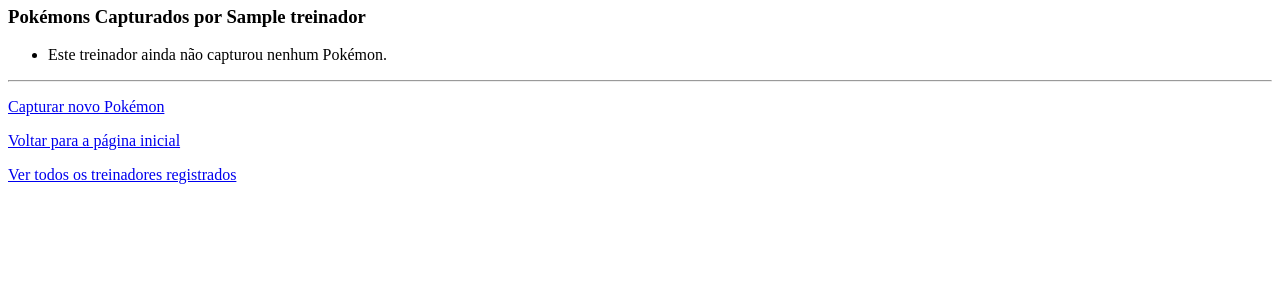
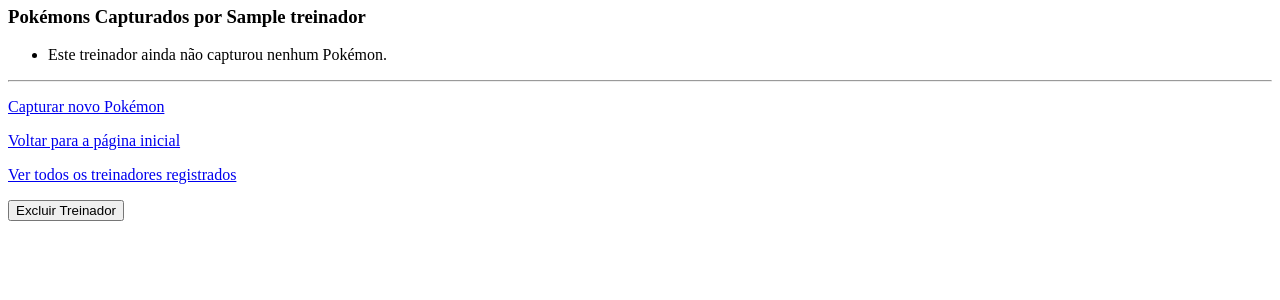
Before and after one commit to olucasfl/wsBackend-Fabrica25.2, a Django app: page /perfil/1/ in a window 1280 px wide. Shown: the part 138-438 px from the top of the page. Run offline with Django 5.2, Linux system fonts and the light colour scheme; tables that the repository leaves empty hold one stand-in row (values such as "Sample post"); data that the repository does not hold is empty.

Commit message:
DELETE individual de pokemon e treinador em cascade

```diff
--- a/pokemons/urls.py
+++ b/pokemons/urls.py
@@ -1,8 +1,9 @@
 from django.urls import path
-from .views import CapturarPokemonView
+from .views import CapturarPokemonView, DeletarPokemonView
 
 app_name = 'pokemons'
 
 urlpatterns = [
     path('captura/<int:treinador_id>/', CapturarPokemonView.as_view(), name='captura'),
+    path('<int:treinador_id>/delete/<int:pokemon_id>/', DeletarPokemonView.as_view(), name='delete'),
 ]
--- a/treinadores/templates/perfil.html
+++ b/treinadores/templates/perfil.html
@@ -16,6 +16,11 @@
     <br />
     <img src="{{ p.sprite }}" alt="{{ p.nome }}" style="width: 80px; height: 80px" />
     {% endif %}
+
+    <form method="post" action="{% url 'pokemons:delete' treinador.id p.id %}" style="display:inline;">
+      {% csrf_token %}
+      <button type="submit">Excluir</button>
+    </form>
   </li>
   {% empty %}
   <li>Este treinador ainda não capturou nenhum Pokémon.</li>
@@ -30,4 +35,8 @@
   </p>
   <p><a href="{% url 'treinadores:home' %}">Voltar para a página inicial</a></p>
   <p><a href="{% url 'treinadores:lista' %}">Ver todos os treinadores registrados</a></p>
+  <p></p>
+  <form method="post" action="{% url 'treinadores:deletar' treinador.id %}">
+    {% csrf_token %}
+    <button type="submit" onclick="return confirm('Tem certeza que deseja excluir este treinador? Esta ação não pode ser desfeita.')">Excluir Treinador</button>
 </div>
--- a/treinadores/urls.py
+++ b/treinadores/urls.py
@@ -1,5 +1,5 @@
 from django.urls import path
-from .views import CriarTreinadorView, PerfilTreinadorView, ListaTreinadoresView
+from .views import CriarTreinadorView, PerfilTreinadorView, ListaTreinadoresView, DeletarTreinadorView
 
 app_name = 'treinadores'
 
@@ -7,4 +7,5 @@
     path('', CriarTreinadorView.as_view(), name='home'),
     path('perfil/<int:treinador_id>/', PerfilTreinadorView.as_view(), name='perfil'),
     path('lista/', ListaTreinadoresView.as_view(), name='lista'),
+    path('deletar/<int:treinador_id>/', DeletarTreinadorView.as_view(), name='deletar'),
 ]
--- a/treinadores/views.py
+++ b/treinadores/views.py
@@ -32,3 +32,9 @@
     def get(self, request, treinador_id):
         treinador = get_object_or_404(Treinador, id=treinador_id)
         return render(request, self.template_name, {'treinador': treinador})
+
+class DeletarTreinadorView(View):
+    def post(self, request, treinador_id):
+        treinador = get_object_or_404(Treinador, id=treinador_id)
+        treinador.delete()
+        return redirect('treinadores:home')
```
Also changed, not shown: pokemons/views.py (+7 -0 lines).
